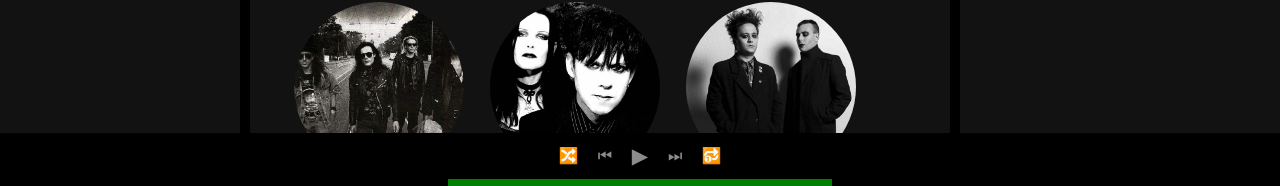
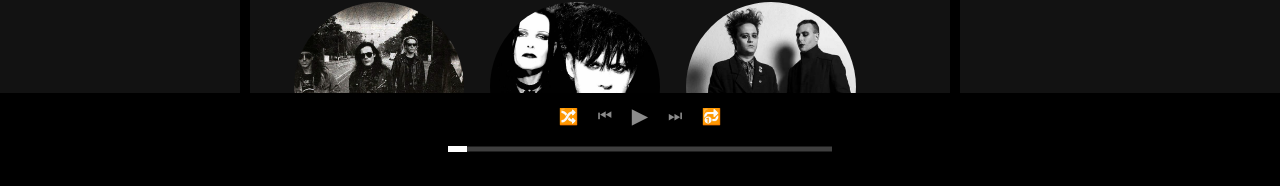
Before and after one commit to aeoncl/music-app, a SvelteKit app in the folder webapp/: page / in a window 1280 px wide. Shown: the part 611-797 px from the top of the page. Built offline with nearby package versions, Linux system fonts and the light colour scheme.

Commit message:
feat: timeline

```diff
--- a/webapp/src/routes/+layout.svelte
+++ b/webapp/src/routes/+layout.svelte
@@ -136,6 +136,7 @@
 	}
 
 	footer {
+		height: 6em;
 		background-color: var(--clr-dark-a0)
 	}
 
--- a/webapp/src/routes/artists/[artistId]/+page.svelte
+++ b/webapp/src/routes/artists/[artistId]/+page.svelte
@@ -130,10 +130,11 @@
         content: '';
         position: fixed;
         background-image: var(--img);
-        height: 40vh;
+        height: 100%;
         width: 100%;
         opacity: var(--opacityAmountDown);
         background-size: cover;
+        background-position: center;
         scale: var(--scaleAmount);
         z-index: -1;
     }
--- a/webapp/src/routes/player-controls.svelte
+++ b/webapp/src/routes/player-controls.svelte
@@ -1,4 +1,41 @@
 <script lang="ts">
+
+    function handleTimelineClick(event: MouseEvent) {
+        const timeline = event.currentTarget as HTMLElement;
+        const bar = timeline.querySelector('.bar') as HTMLElement;
+        const ball = timeline.querySelector('.ball') as HTMLElement;
+
+        function update(e: MouseEvent) {
+            const percent = Math.max(0, Math.min(1,
+                (e.clientX - timeline.getBoundingClientRect().left) / timeline.clientWidth
+            ));
+            ball.style.left = `${percent * 100}%`;
+            bar.style.width = `${percent * 100}%`;
+        }
+
+        update(event);
+        timeline.classList.add('dragging');
+
+        // Apply hover styles inline
+        bar.style.backgroundColor = 'var(--clr-primary-a0)';
+        ball.style.visibility = 'visible';
+
+        const onMove = (e: MouseEvent) => update(e);
+        const onUp = () => {
+            timeline.classList.remove('dragging');
+
+            // Remove inline styles to let CSS take over
+            bar.style.backgroundColor = '';
+            ball.style.visibility = '';
+
+            document.removeEventListener('mousemove', onMove);
+            document.removeEventListener('mouseup', onUp);
+        };
+
+        document.addEventListener('mousemove', onMove);
+        document.addEventListener('mouseup', onUp);
+    }
+
 </script>
 
 
@@ -12,8 +49,18 @@
         <button>🔂</button>
 
     </div>
-    <div class="timeline">
+
+
+    <div class="timeline" onmousedown={handleTimelineClick}>
+        <div class="bar-empty"></div>
+        <div class="bar">
+
+        </div>
+        <div class="ball"></div>
     </div>
+
+
+
 </div>
 
 
@@ -57,9 +104,60 @@
         font-size: 16pt;
     }
 
-    .player-controls-container .timeline {
-        background-color: green;
+    .timeline {
+        position: relative;
         width: 30vw;
-        height: 10px;
+        height: 20px;
     }
+
+    .bar-empty {
+        position: absolute;
+        top: 50%;
+        height: 5px;
+        width: 100%;
+        transform: translateY(-50%);
+
+        background-color: var(--clr-surface-a20);
+        text-align: center;
+        z-index: 1;
+    }
+
+    .bar {
+        position: absolute;
+        background-color: var(--clr-light-a0);
+        transform: translateY(-50%);
+        top: 50%;
+        height: 6px;
+        width: 5%;
+        z-index: 2;
+    }
+
+    .ball {
+        position: absolute;
+        visibility: hidden;
+        background-color: var(--clr-light-a0);
+        border-radius: 50%;
+        transform: translate(-50%, -50%);
+        top: 50%;
+        left: 5%;
+        height: 12px;
+        width: 12px;
+        z-index: 2;
+    }
+
+
+    .timeline:hover {
+        cursor: pointer;
+    }
+
+    .timeline:hover .bar {
+        background-color: var(--clr-primary-a0);
+    }
+
+
+    .timeline:hover .ball {
+        visibility: visible;
+    }
+
+
 </style>
```
